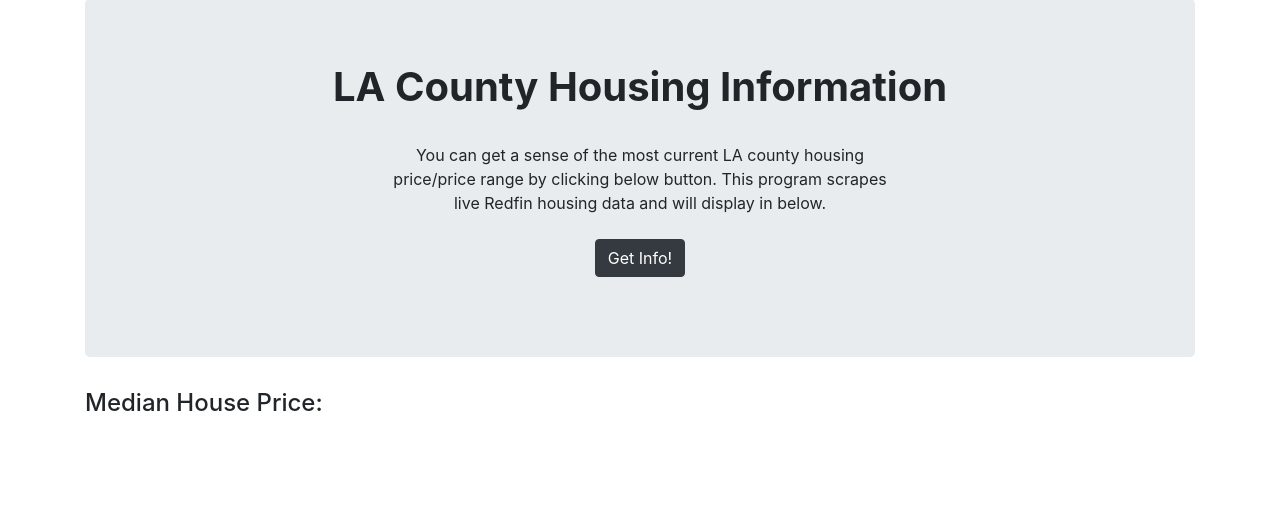
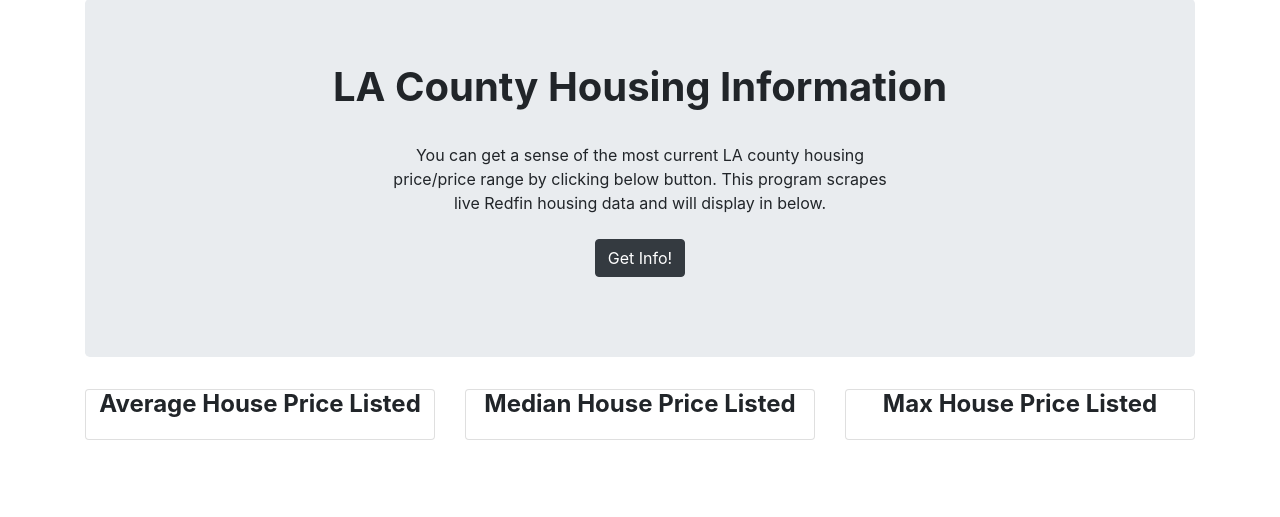
Before and after one commit to YANG007SUN/ETL_Redfin_housing_info, a Flask app: page / in a window 1280 px wide. Shown: the part 57-574 px from the top of the page. Run offline with Flask 2, Linux system fonts and the light colour scheme; data that the repository does not hold is empty; some libraries are stand-ins or nearby versions.

Commit message:
set up house cards in html

```diff
--- a/scrape_redfin.py
+++ b/scrape_redfin.py
@@ -103,7 +103,7 @@
     """summarize dataframe from scraper function
     """
     summary_info = {}
-    summary_info["avg_price"] = round(dataframe["price"].describe()[1],0) # average price
-    summary_info["median_price"] = round(dataframe["price"].describe()[5],0) # median price
-    summary_info["max_price"] = round(dataframe["price"].describe()[-1],0) # max price
+    summary_info["avg_price"] = "${:,.0f}".format(round(dataframe["price"].describe()[1],0)) # average price
+    summary_info["median_price"] =  "${:,.0f}".format(round(dataframe["price"].describe()[5],0)) # median price
+    summary_info["max_price"] =  "${:,.0f}".format(round(dataframe["price"].describe()[-1],0)) # max price
     return summary_info
--- a/static/style.css
+++ b/static/style.css
@@ -15,3 +15,7 @@
 .mb24 {
     margin-bottom: 24px !important;
 }
+
+.card{
+    text-align: center;
+}
--- a/templates/index.html
+++ b/templates/index.html
@@ -41,7 +41,36 @@
             </p>
             <p><a class="btn btn-dark" href="/scrape" role="button">Get Info!</a></p>
         </div>
-        <h4 class="sub-heading">Median House Price: {{ redfin['median_price'] }}</h4>
+
+        <div class="summary_content">
+
+          <div class="row">
+            <div class="col-md-4">
+              <div class="card">
+                <h4 class="card-title"><strong>Average House Price Listed</strong></h4>
+                <h5 class="card-value">{{ redfin['avg_price'] }}</h5>
+              </div>
+            </div>
+
+            <div class="col-md-4">
+              <div class="card">
+                <h4 class="card-title"><strong>Median House Price Listed</strong></h4>
+                <h5 class="card-value">{{ redfin['median_price'] }}</h5>
+              </div>
+            </div>
+
+            <div class="col-md-4">
+              <div class="card">
+                <h4 class="card-title"><strong>Max House Price Listed</strong></h4>
+                <h5 class="card-value">{{ redfin['max_price'] }}</h5>
+              </div>
+            </div>
+
+          </div>
+
+
+
+        </div>
 
 
 
```
